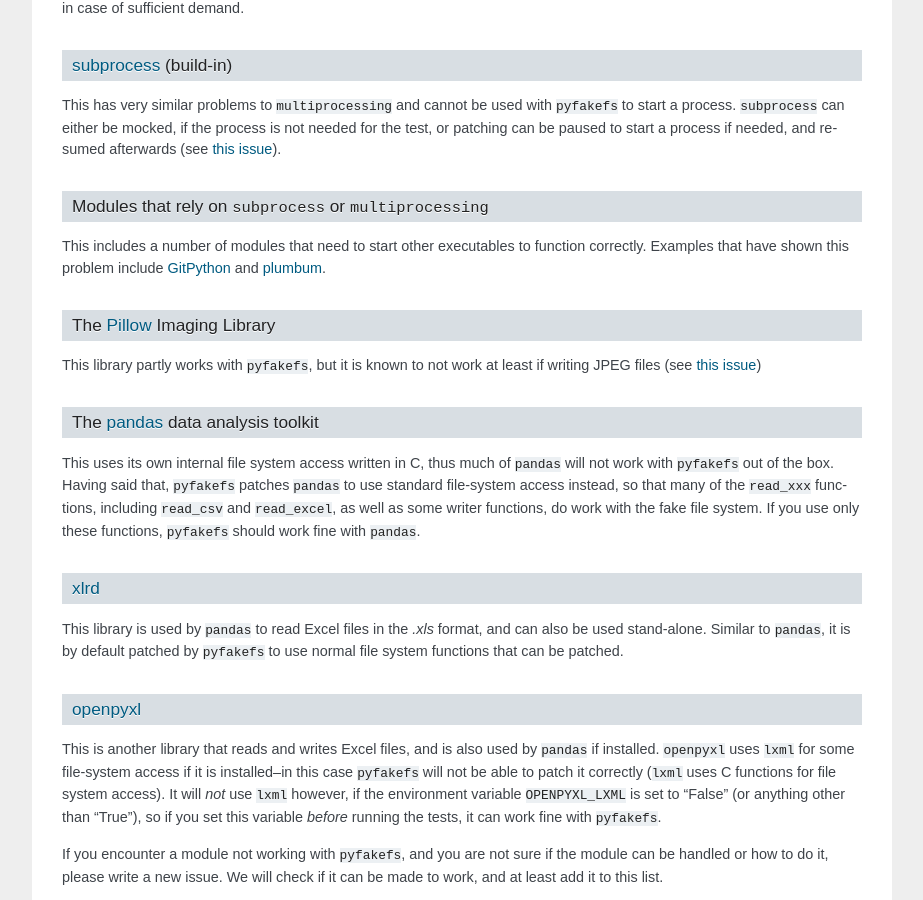
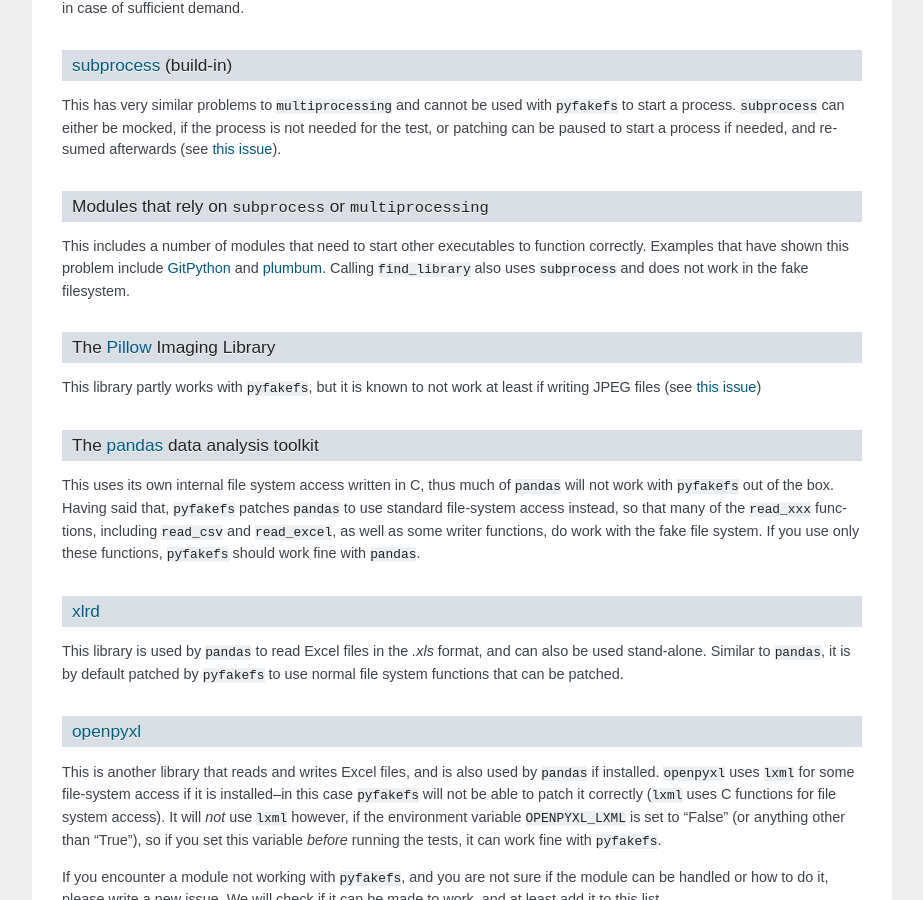
Before and after one commit to pytest-dev/pyfakefs, a Sphinx documentation site: the page built from docs/troubleshooting.rst, in a window 1280 px wide and 900 px high, scrolled down 940 px. Shown: the whole window, without its empty margins (198-1121 px from the left). Built offline with Sphinx 7.4.7, drawn with Linux system fonts in a browser that asks for light colours.

Commit message:
Add note about find_library() not working
- see #796

```diff
--- a/docs/troubleshooting.rst
+++ b/docs/troubleshooting.rst
@@ -66,7 +66,9 @@
 ~~~~~~~~~~~~~~~~~~~~~~~~~~~~~~~~~~~~~~~~~~~~~~~~~~~~~~~~~~
 This includes a number of modules that need to start other executables to
 function correctly. Examples that have shown this problem include `GitPython`_
-and `plumbum`_.
+and `plumbum`_. Calling ``find_library`` also uses ``subprocess`` and does not work in
+the fake filesystem.
+
 
 The `Pillow`_ Imaging Library
 ~~~~~~~~~~~~~~~~~~~~~~~~~~~~~
```
